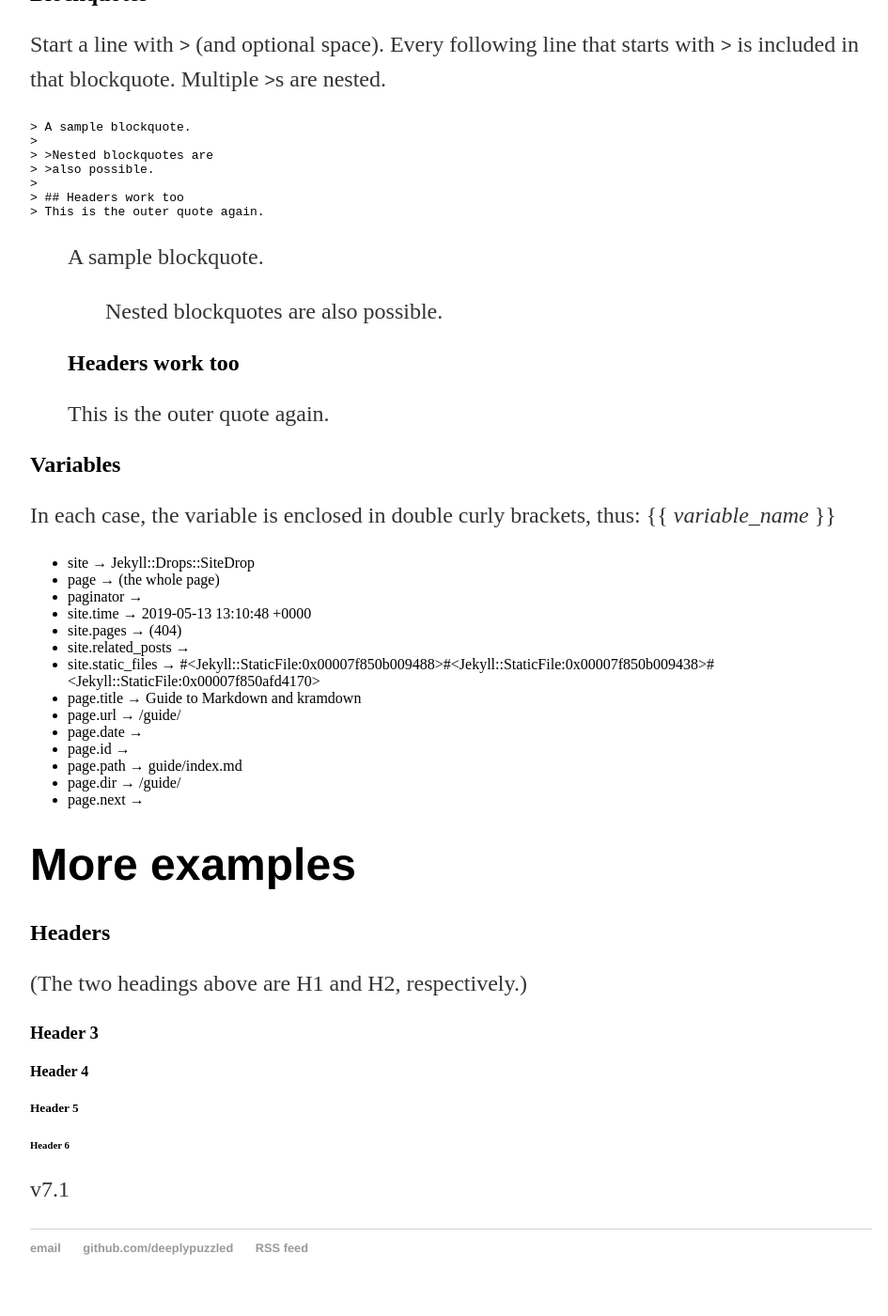
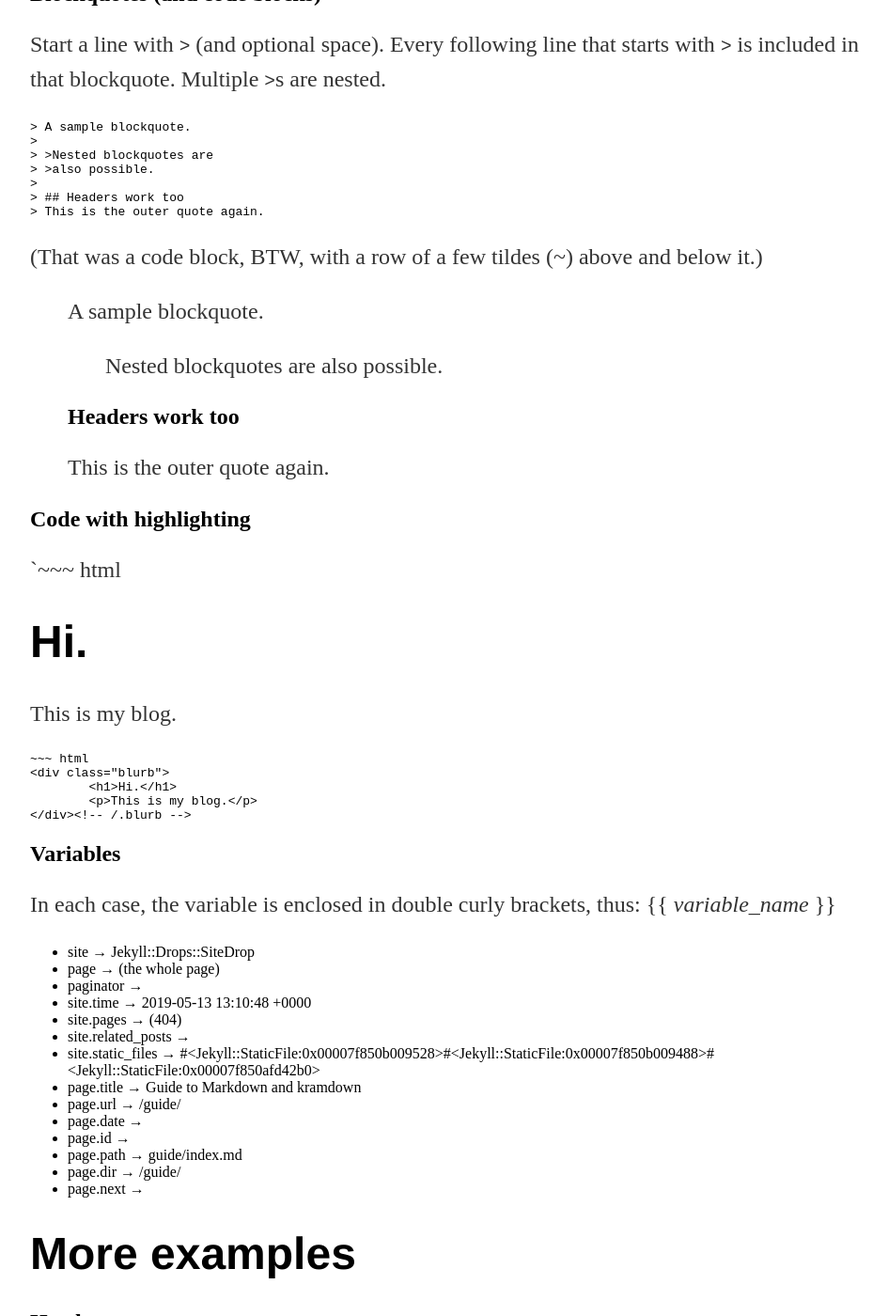
Before and after one commit to deeplypuzzled/deeplypuzzled.github.io, a Jekyll site: the page built from guide/index.md, in a window 1280 px wide and 1400 px high, scrolled down 1065 px. Shown: the whole window at 94% size, without its empty margins (160-1105 px from the left). Built offline with Jekyll 4.4.1, drawn with Linux system fonts in a browser that asks for light colours; some of the changed text lies outside the part shown.

Commit message:
Update index.md

```diff
--- a/guide/index.md
+++ b/guide/index.md
@@ -25,7 +25,7 @@ For italics (light emphasis), use a single asterisk or underscore at start and e
 Example: `*italic*` &#8594; *italic*; `**bold**` &#8594; **bold**; `***bold italics***` &#8594; ***bold italics***
 (BTW, underlining isn't part of Markdown, but can be implemented using inline CSS: `<span style="text-decoration:underline">underlined</span>`  &#8594; <span style="text-decoration:underline">underlined</span>.)
 
-## Blockquotes
+## Blockquotes (and code blocks)
 
 Start a line with `>` (and optional space). Every following line that starts with `>` is included in that blockquote. Multiple `>`s are nested.
 
@@ -39,6 +39,8 @@ Start a line with `>` (and optional space). Every following line that starts wit
 > This is the outer quote again.
 ~~~~
 
+(That was a code block, BTW, with a row of a few tildes (~) above and below it.)
+
 > A sample blockquote.
 >
 > >Nested blockquotes are
@@ -46,6 +48,21 @@ Start a line with `>` (and optional space). Every following line that starts wit
 >
 > ## Headers work too
 > This is the outer quote again.
+
+## Code with highlighting
+
+`~~~ html
+<div class="blurb">
+	<h1>Hi.</h1>
+	<p>This is my blog.</p>
+</div><!-- /.blurb -->
+~~~`
+~~~ html
+<div class="blurb">
+	<h1>Hi.</h1>
+	<p>This is my blog.</p>
+</div><!-- /.blurb -->
+~~~
 
 ## Variables
 
```
